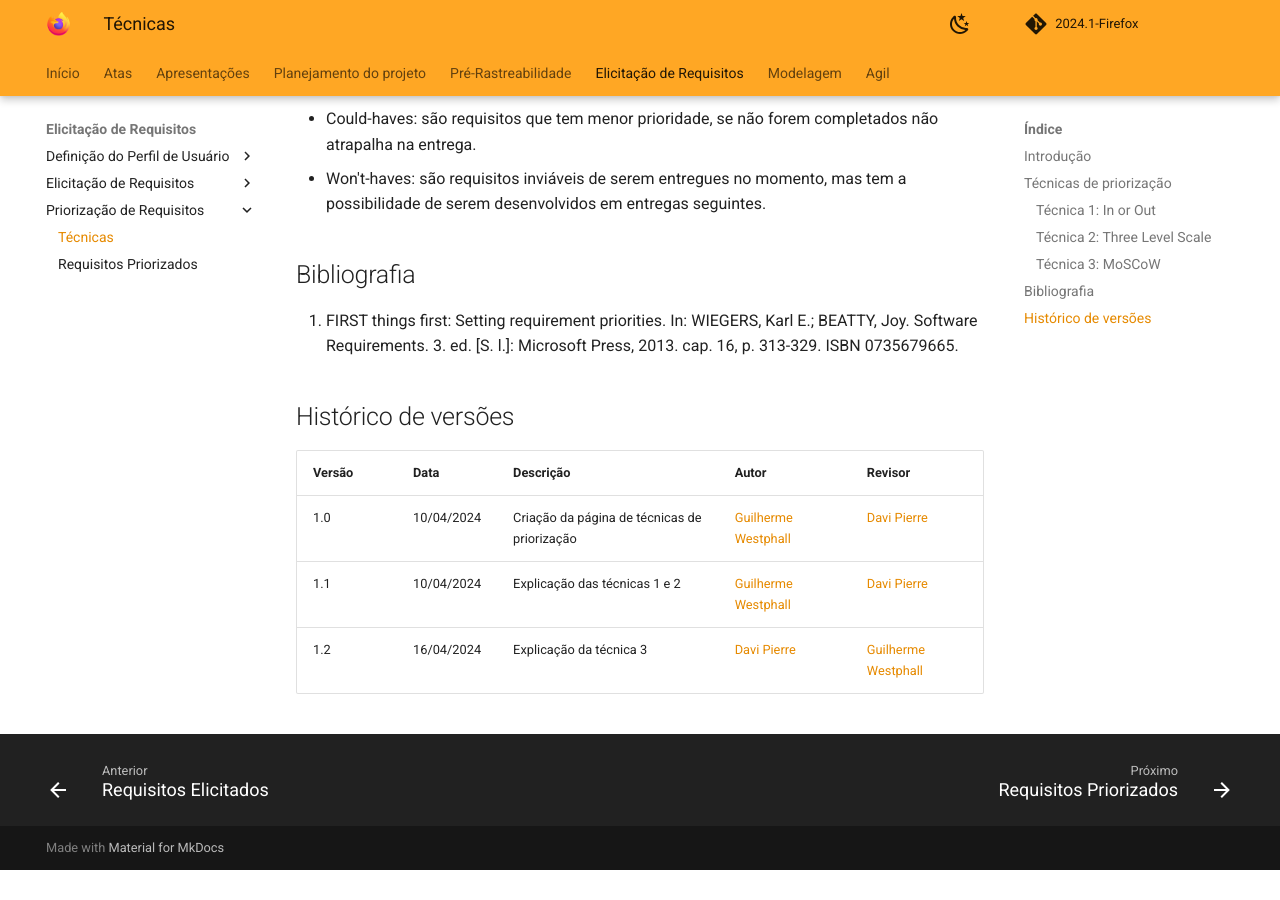
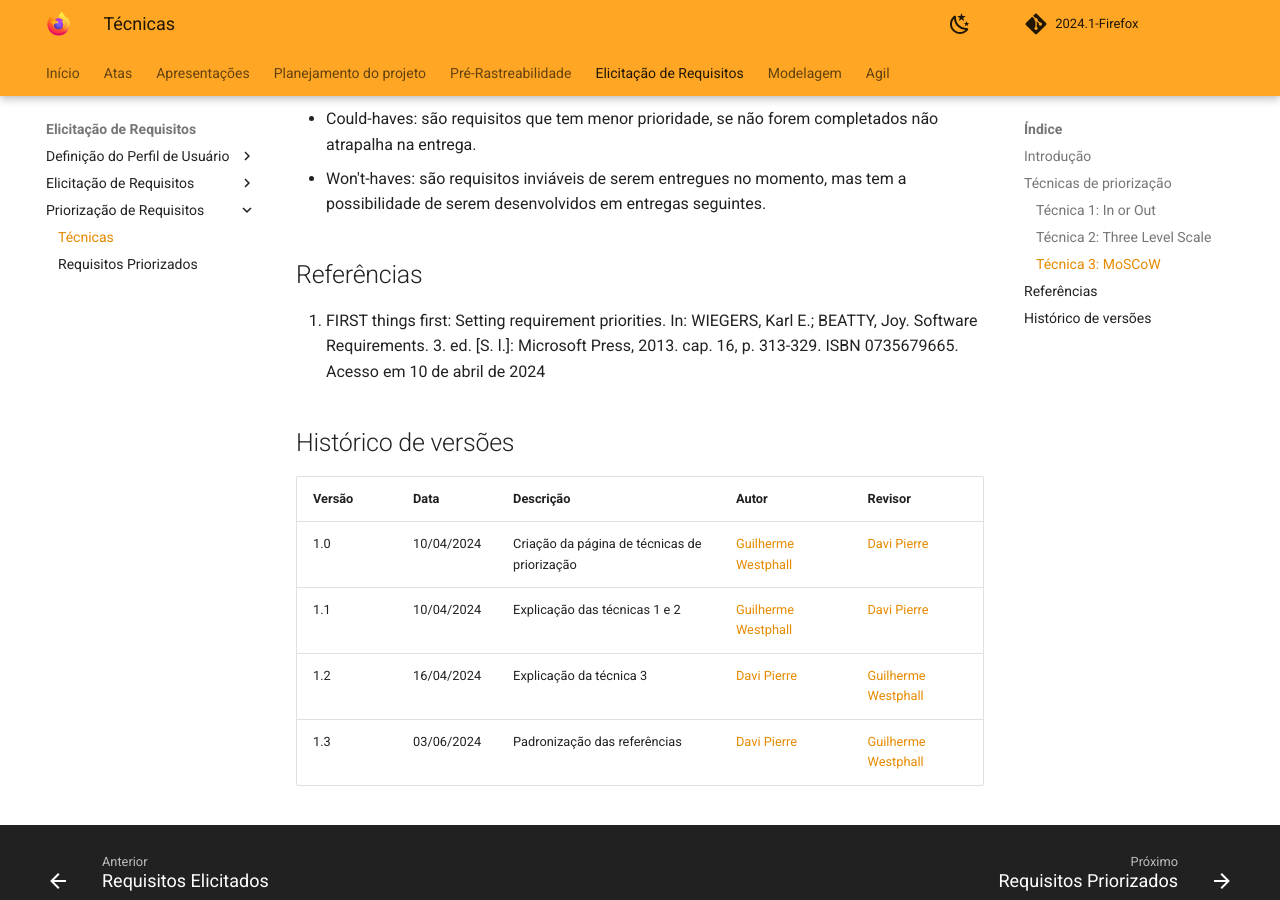
Before and after one commit to martinsglucas/Requisitos-de-Software, an MkDocs documentation site: the page built from docs/elicitacao/priorizacao/tecnicas_de_priorizacao.md, in a window 1280 px wide and 900 px high, scrolled down 1217 px. Built offline with MkDocs 1.6.1 and Material for MkDocs 9.7.7, drawn with Linux system fonts in a browser that asks for light colours; comment, search, counter and statistics services are not loaded; before the commit the page ends 2087 px from its top, so only the background shows below that.

Commit message:
atualizaçao das referências de tecnicas_de_priorizacao.md

```diff
--- a/docs/elicitacao/priorizacao/tecnicas_de_priorizacao.md
+++ b/docs/elicitacao/priorizacao/tecnicas_de_priorizacao.md
@@ -30,9 +30,9 @@ Esta técnica consiste em dividir os requisitos em categorias, comumente: Alta p
 - Could-haves: são requisitos que tem menor prioridade, se não forem completados não atrapalha na entrega.
 - Won't-haves: são requisitos inviáveis de serem entregues no momento, mas tem a possibilidade de serem desenvolvidos em entregas seguintes.
 
-## Bibliografia
+## Referências
 
-1. FIRST things first: Setting requirement priorities. In: WIEGERS, Karl E.; BEATTY, Joy. Software Requirements. 3. ed. [S. l.]: Microsoft Press, 2013. cap. 16, p. 313-329. ISBN 0735679665.
+1. FIRST things first: Setting requirement priorities. In: WIEGERS, Karl E.; BEATTY, Joy. Software Requirements. 3. ed. [S. l.]: Microsoft Press, 2013. cap. 16, p. 313-329. ISBN 0735679665. Acesso em 10 de abril de 2024
 
 ## Histórico de versões
 
@@ -41,3 +41,4 @@ Esta técnica consiste em dividir os requisitos em categorias, comumente: Alta p
 | 1.0    | 10/04/2024 | Criação da página de técnicas de priorização | [Guilherme Westphall](https://github.com/west7) | [Davi Pierre](https://github.com/DaviPierre)      |
 | 1.1| 10/04/2024 | Explicação das técnicas 1 e 2 | [Guilherme Westphall](https://github.com/west7) | [Davi Pierre](https://github.com/DaviPierre) |
 | 1.2    | 16/04/2024 | Explicação da técnica 3 | [Davi Pierre](https://github.com/DaviPierre) |    [Guilherme Westphall](https://github.com/west7)   |
+| 1.3    | 03/06/2024 | Padronização das referências | [Davi Pierre](https://github.com/DaviPierre) |    [Guilherme Westphall](https://github.com/west7)   |
```
